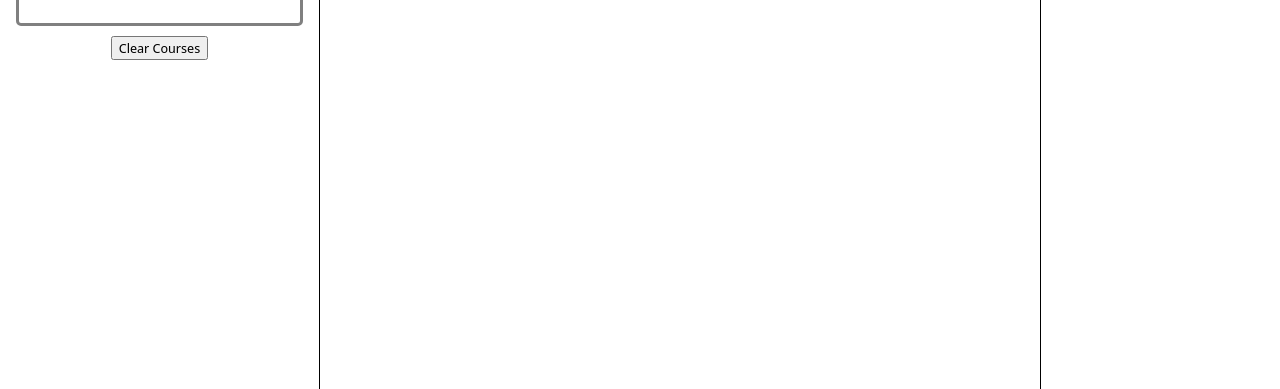
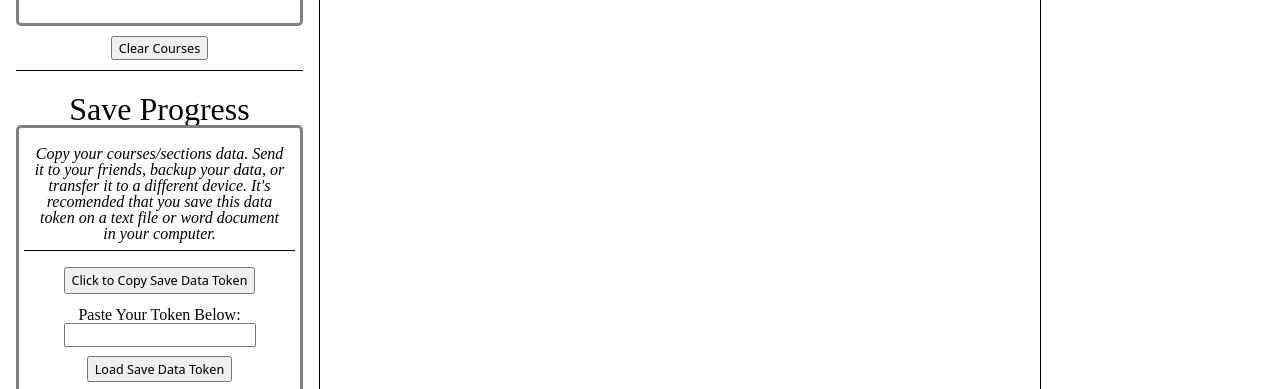
Before and after one commit to CPP-CS/cpp-scheduler-webapp, a Vue app: page / in a window 1280 px wide. Shown: the part 411-800 px from the top of the page. Built offline with nearby package versions, Linux system fonts and the light colour scheme.

Commit message:
adds save tokens

```diff
--- a/package.json
+++ b/package.json
@@ -14,7 +14,9 @@
     "@fullcalendar/core": "^5.9.0",
     "@fullcalendar/timegrid": "^5.9.0",
     "@fullcalendar/vue3": "^5.9.0",
+    "compression": "^1.7.4",
     "core-js": "^3.6.5",
+    "lzutf8": "^0.6.0",
     "nanoid": "^3.1.29",
     "vue": "^3.2.20",
     "vue-class-component": "^8.0.0-0",
@@ -22,6 +24,7 @@
     "vuex-persist": "^3.1.3"
   },
   "devDependencies": {
+    "@types/compression": "^1.7.2",
     "@types/nanoid": "^3.0.0",
     "@vue/cli-plugin-babel": "~4.5.0",
     "@vue/cli-plugin-typescript": "~4.5.0",
--- a/src/Classes.ts
+++ b/src/Classes.ts
@@ -54,3 +54,12 @@ export enum WeekDays {
   "Friday" = "07",
   "Saturday" = "08",
 }
+
+export interface SaveData {
+  courses: {
+    subject: string;
+    courseNumber: string;
+  }[];
+  activeSections: number[];
+  breaks: Block[];
+}
--- a/src/components/Courses.vue
+++ b/src/components/Courses.vue
@@ -10,6 +10,9 @@
     <CourseSelect v-if="notEmpty" />
 
     <!-- <h3 class="name">Add Breaks</h3> -->
+
+    <h3 class="name">Save Progress</h3>
+    <SaveProgress />
   </div>
 </template>
 
@@ -18,12 +21,14 @@ import { Section, Course } from "@/Classes";
 import { defineComponent } from "vue";
 import CourseQuery from "./CourseQuery.vue";
 import CourseSelect from "./CourseSelect.vue";
+import SaveProgress from "./SaveProgress.vue";
 
 export default defineComponent({
   name: "Courses",
   components: {
     CourseQuery,
     CourseSelect,
+    SaveProgress,
   },
   computed: {
     notEmpty() {
@@ -31,36 +36,13 @@ export default defineComponent({
     },
   },
   methods: {
-    async findCourse(subject: string, number: string) {
-      subject = subject.toUpperCase();
-      number = number.toUpperCase();
-      let query = `https://cpp-scheduler.herokuapp.com/api/courses/Sp22/?Subject=${subject}&CourseNumber=${number}`.replace(
-        " ",
-        "+"
-      );
-      let response = await fetch(query);
-      let sections: Array<Section> = await response.json();
-      if (sections.length == 0) {
-        this.error(`No sections found under: ${subject}${number}`);
-      } else if (this.$store.state.courses.find((sectionsData) => sectionsData.name == `${subject} ${number}`)) {
-        this.error(`Course already added: ${subject}${number}`);
-      } else if (this.$store.state.courses.length >= 12) {
-        this.error(`Cannot add course. Maximum reached`);
-      } else {
-        sections.forEach((section) => (section.Selected = true));
-        sections.sort((a, b) => {
-          return a.Section - b.Section;
-        });
-        let course: Course = {
-          name: `${subject} ${number}`,
-          sections: sections,
-        };
-        this.$store.dispatch("addCourse", course);
-      }
+    findCourse(subject: string, courseNumber: string) {
+      this.$store.dispatch("findCourse", {
+        subject: subject,
+        courseNumber: courseNumber,
+      });
     },
-    error(error: String) {
-      alert(error);
-    },
+
     clearCourses() {
       this.$store.commit("clearCourses");
     },
--- /dev/null
+++ b/src/components/SaveProgress.vue
@@ -0,0 +1,62 @@
+<template>
+  <div id="saveProgressContainer">
+    <h3 id="instructions">
+      Copy your courses/sections data. Send it to your friends, backup your data, or transfer it to a different device.
+      It's recomended that you save this data token on a text file or word document in your computer.
+    </h3>
+    <button @click="copySaveData" id="copyDataButton">Click to Copy Save Data Token</button>
+
+    <label name="pasteBox">Paste Your Token Below:</label>
+    <input type="text" name="pasteBox" id="pasteBox" v-model="input" />
+    <button @click="readSaveData" id="loadDataButton">Load Save Data Token</button>
+  </div>
+</template>
+
+<script lang="ts">
+import { defineComponent } from "vue";
+
+export default defineComponent({
+  name: "SaveProgress",
+  data() {
+    return {
+      input: "",
+    };
+  },
+  methods: {
+    copySaveData() {
+      navigator.clipboard.writeText(this.$store.getters.getSaveData);
+    },
+    readSaveData() {
+      this.$store.dispatch("loadSaveData", this.input);
+      this.input = "";
+    },
+  },
+});
+</script>
+
+<style scoped>
+#saveProgressContainer {
+  padding: 1em 0.2em;
+  border-radius: 5px;
+  border: gray solid 3px;
+  display: flex;
+  flex-direction: column;
+  align-items: center;
+}
+#instructions {
+  font-style: italic;
+  text-align: center;
+  margin: 2px;
+  padding: 3%;
+  padding-top: 0;
+  border-bottom: black 1px solid;
+}
+#copyDataButton {
+  margin: 5%;
+  width: auto;
+}
+#loadDataButton {
+  width: auto;
+  margin: 3%;
+}
+</style>
--- a/src/store.ts
+++ b/src/store.ts
@@ -1,7 +1,8 @@
-import { createStore } from 'vuex';
+import LZUTF8 from 'lzutf8';
+import { ActionContext, createStore } from 'vuex';
 import VuexPersistence from 'vuex-persist';
 
-import { Block, Course, Schedule, Section, WeekDays } from './Classes';
+import { Block, Course, SaveData, Schedule, Section, WeekDays } from './Classes';
 
 function filterCourses(courses: Course[]) {
   let filteredCourses: Course[] = courses.map((sectionsData) => {
@@ -57,6 +58,9 @@ function getHours(str: string): number {
 function getMinutes(str: string): number {
   return parseInt(str.substring(3, 5));
 }
+function error(error: String) {
+  alert(error);
+}
 
 const vuexLocal = new VuexPersistence({
   storage: window.localStorage,
@@ -81,9 +85,31 @@ const store = createStore({
     };
   },
   getters: {
-    getSchedules: (state: State) => {
+    getSchedules(state: State) {
       store.commit("findSchedules");
       return state.schedules;
+    },
+    getSaveData(state: State) {
+      let saveData: SaveData = {
+        breaks: state.breaks,
+        courses: [],
+        activeSections: [],
+      };
+      for (let course of state.courses) {
+        saveData.courses.push({
+          subject: course.sections[0].Subject,
+          courseNumber: course.sections[0].CourseNumber.toString(),
+        });
+        for (let section of course.sections) {
+          if (section.Selected) {
+            saveData.activeSections.push(section.ClassNumber);
+          }
+        }
+      }
+      console.log("saved data", saveData);
+      return LZUTF8.compress(JSON.stringify(saveData), {
+        outputEncoding: "StorageBinaryString",
+      });
     },
   },
   mutations: {
@@ -122,6 +148,9 @@ const store = createStore({
         return course.name != courseName;
       });
     },
+    setCourses(state: State, courses: Course[]) {
+      state.courses = courses;
+    },
     findSchedules(state) {
       let courses = filterCourses(state.courses);
       if (courses.length == 0) {
@@ -151,6 +180,78 @@ const store = createStore({
     },
   },
   actions: {
+    async findCourse(context, parameters: { subject: string; courseNumber: string }) {
+      parameters.subject = parameters.subject.toUpperCase();
+      if (typeof parameters.courseNumber == "string") {
+        parameters.courseNumber.toUpperCase();
+      }
+      let query = `https://cpp-scheduler.herokuapp.com/api/courses/Sp22/?Subject=${parameters.subject}&CourseNumber=${parameters.courseNumber}`.replace(
+        " ",
+        "+"
+      );
+      let response = await fetch(query);
+      let sections: Array<Section> = await response.json();
+      if (sections.length == 0) {
+        error(`No sections found under: ${parameters.subject}${parameters.courseNumber}`);
+      } else if (
+        context.state.courses.find(
+          (sectionsData) => sectionsData.name == `${parameters.subject} ${parameters.courseNumber}`
+        )
+      ) {
+        error(`Course already added: ${parameters.subject}${parameters.courseNumber}`);
+      } else if (context.state.courses.length >= 12) {
+        error(`Cannot add course. Maximum reached`);
+      } else {
+        sections.forEach((section) => (section.Selected = true));
+        sections.sort((a, b) => {
+          return a.Section - b.Section;
+        });
+        let course: Course = {
+          name: `${parameters.subject} ${parameters.courseNumber}`,
+          sections: sections,
+        };
+        context.dispatch("addCourse", course);
+      }
+    },
+    loadSaveData(context: ActionContext<State, State>, input: string) {
+      let saveData: SaveData;
+      try {
+        saveData = JSON.parse(
+          LZUTF8.decompress(input, {
+            inputEncoding: "StorageBinaryString",
+          })
+        );
+        console.log("Loaded Save Data", saveData);
+
+        if ("breaks" in saveData) {
+          context.state.breaks = saveData.breaks;
+        }
+
+        if ("courses" in saveData) {
+          context.state.courses = [];
+          context.dispatch("findCourses", saveData).then(() => {
+            console.log("fixing sections");
+
+            console.log(saveData.activeSections);
+            context.state.courses.forEach((course) => {
+              course.sections.forEach((section) => {
+                // console.log(section.ClassNumber);
+                section.Selected = saveData.activeSections.includes(section.ClassNumber);
+                // console.log(saveData.activeSections.includes(section.CourseNumber), section.Selected);
+              });
+            });
+          });
+        }
+      } catch (err) {
+        error("Failed to load save data: " + err);
+      }
+    },
+    async findCourses(context, saveData: SaveData) {
+      for (let course of saveData.courses) {
+        await context.dispatch("findCourse", course);
+        console.log("finding courses");
+      }
+    },
     addCourse(context, course: Course) {
       context.commit("addCourse", course);
       context.commit("sortCourses");
```
Also changed, not shown: 1 other file (tests, documents, lock files or other folders).
